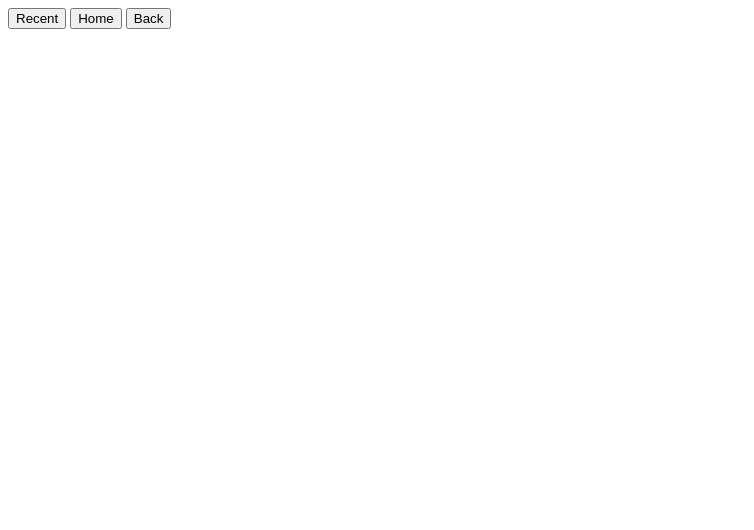
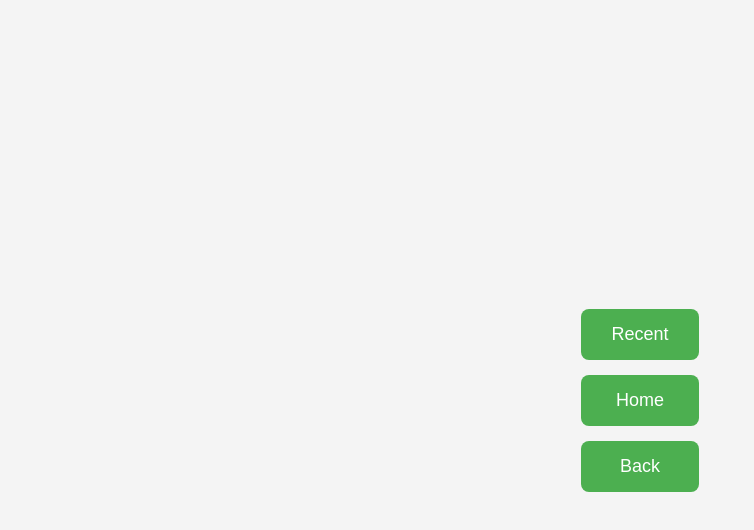
Before and after one commit to momi1927/garage, a plain HTML site: page home.html in a window 1280 px wide. Shown: the whole page, without its empty margins (0-754 px from the left). Drawn offline with Linux system fonts and the light colour scheme.

Commit message:
Update home.html

```diff
--- a/home.html
+++ b/home.html
@@ -4,12 +4,61 @@
     <meta charset="UTF-8">
     <meta name="viewport" content="width=device-width, initial-scale=1.0">
     <title>API Request</title>
+    <style>
+        /* Sayfanın tamamını ortalar */
+        body {
+            display: flex;
+            justify-content: center;
+            align-items: center;
+            height: 100vh;
+            margin: 0;
+            font-family: Arial, sans-serif;
+            background-color: #f4f4f4;
+        }
+
+        /* Butonların bulundugu kapsayıcı */
+        .button-container {
+            display: flex;
+            flex-direction: column;
+            align-items: center;
+            gap: 15px;
+        }
+
+        /* Buton stili */
+        .button {
+            padding: 15px 30px;
+            font-size: 18px;
+            border: none;
+            border-radius: 8px;
+            background-color: #4CAF50;
+            color: white;
+            cursor: pointer;
+            width: 100%;
+            max-width: 300px;
+            text-align: center;
+            transition: background-color 0.3s ease;
+        }
+
+        .button:hover {
+            background-color: #45a049;
+        }
+
+        /* Mobil uyumluluk */
+        @media (max-width: 600px) {
+            .button {
+                font-size: 16px;
+                padding: 12px 24px;
+            }
+        }
+    </style>
 </head>
 <body>
 
-<button onclick="sendData('RECENT')">Recent</button>
-<button onclick="sendData('HOME')">Home</button>
-<button onclick="sendData('BACK')">Back</button>
+    <div class="button-container">
+        <button class="button" onclick="sendData('RECENT')">Recent</button>
+        <button class="button" onclick="sendData('HOME')">Home</button>
+        <button class="button" onclick="sendData('BACK')">Back</button>
+    </div>
 
     <script>
         function sendData(command) {
```
Lines whose indentation alone changed are shown as unchanged.
